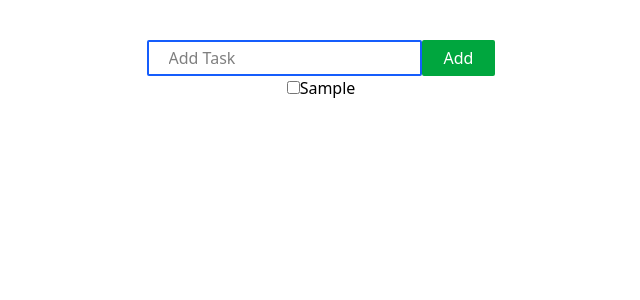
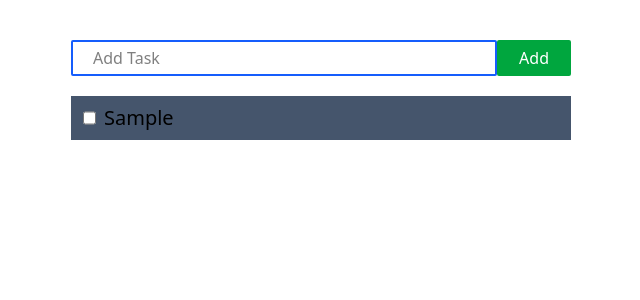
Before and after one commit to HumbleBoyy/SImple-Todo-, a React (Vite) app: page / in a window 1280 px wide. Both pictures are taken after typing "Sample" into the empty fields and a click on the button "Add". Shown: the top 300 px of the page, without its empty margins (319-959 px from the left). Built offline with nearby package versions, Linux system fonts and the light colour scheme.

Commit message:
New Commit

```diff
--- a/src/App.jsx
+++ b/src/App.jsx
@@ -38,18 +38,20 @@ const App = () => {
   })
   return (
     <div className="flex flex-col items-center justify-center pt-10">
-     <form onSubmit={handleSubmit}>
-       <input className="border-2 outline-none border-blue-600 py-1 px-5 rounded-[2px] text-[16px]" type="text" name="title" placeholder="Add Task"/>
+     <form onSubmit={handleSubmit} className="w-[500px] flex justify-center mx-auto">
+       <input className="border-2 w-full outline-none border-blue-600 py-1 px-5 rounded-[2px] text-[16px]" type="text" name="title" placeholder="Add Task"/>
        <button className="border-2 border-green-600 bg-green-600 text-white py-1 px-5 rounded-[2px]" type="submit">Add</button>
      </form>
+     <div className="flex flex-col gap-2 mt-5">
      {todos.map((item)=> (
-      <div key={item.id}>
-        <label>
+      <div key={item.id} className="bg-slate-600 py-2 w-[500px] px-3">
+        <label className="flex gap-2 text-xl">
           <input type="checkbox" checked={item.complete} onChange={()=> handleComplete(item)}/>
           {item.title}
         </label>
       </div>
      ))}
+     </div>
     </div>
   )
 }
```
